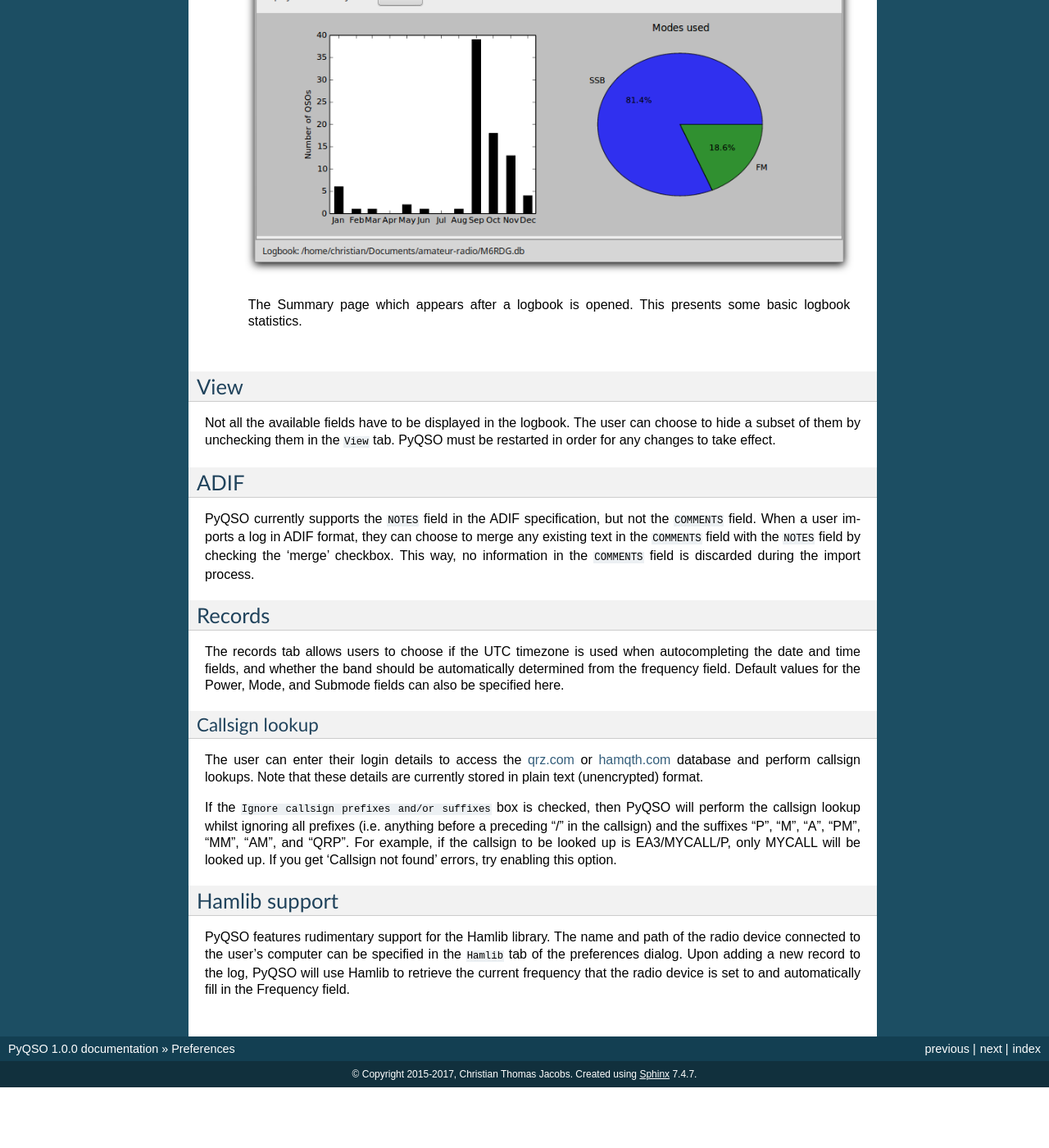
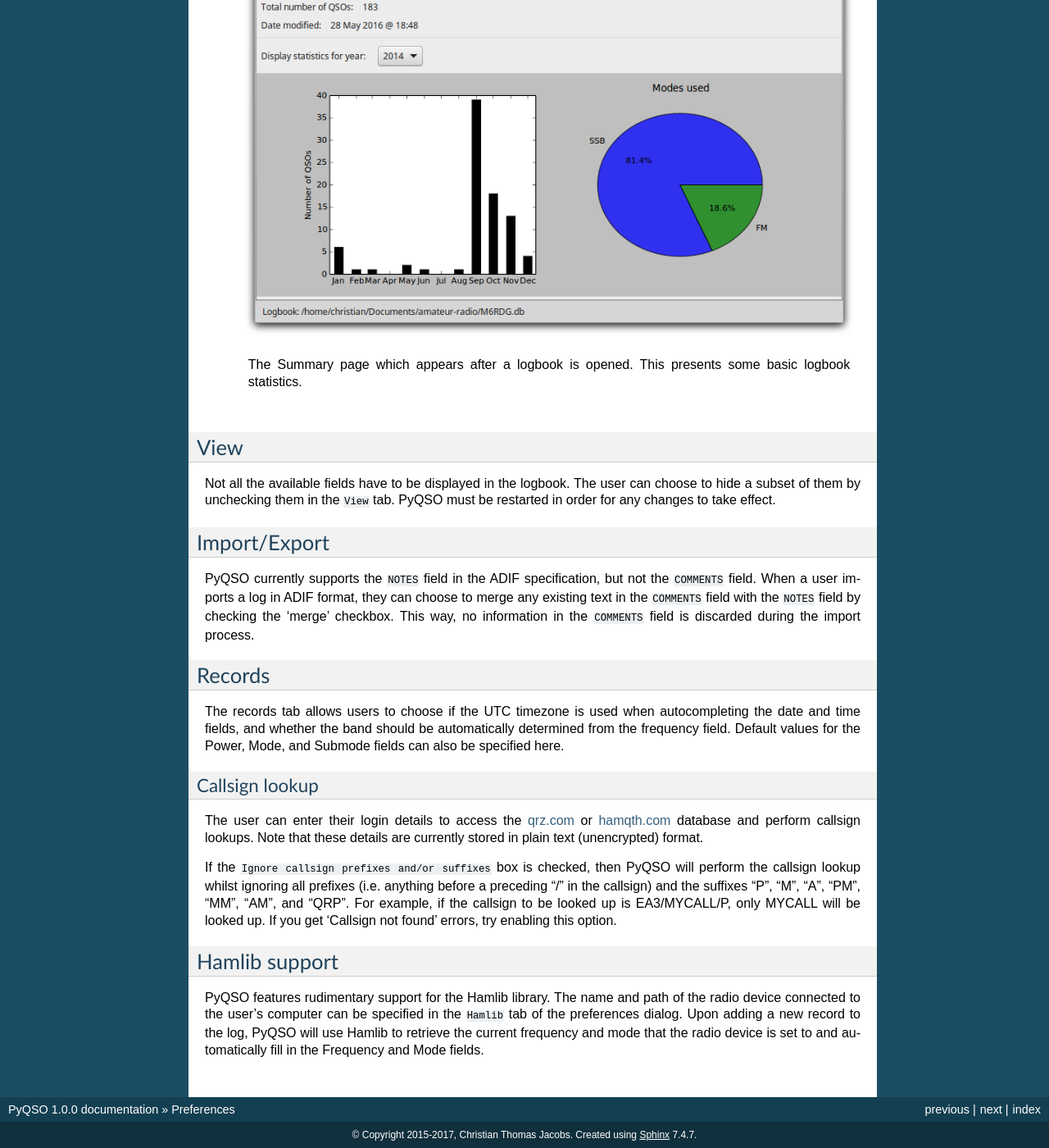
Before and after one commit to ctjacobs/pyqso, a Sphinx documentation site: the page built from docs/source/preferences.rst, in a window 1280 px wide and 1400 px high, scrolled down 617 px. Shown: the whole window at 82% size. Built offline with Sphinx 7.4.7, drawn with Linux system fonts in a browser that asks for light colours; before the commit the page ends 1943 px from its top, so only the background shows below that; some of the changed text lies outside the part shown.

```diff
--- a/docs/source/log_management.rst
+++ b/docs/source/log_management.rst
@@ -43,8 +43,8 @@ Importing and exporting a log
 -----------------------------
 
 While PyQSO stores logbooks in SQL format, it is possible to export
-individual logs in the well-known `ADIF <http://www.adif.org/>`_ format. Select the log to export,
-and click ``Export Log`` in the ``Logbook`` menu.
+individual logs in the well-known `ADIF <http://www.adif.org/>`_ and `Cabrillo <http://wwrof.org/cabrillo/>`_ formats. Select the log to export,
+and click ``Export Log as ADIF`` or ``Export Log as Cabrillo`` in the ``Logbook`` menu.
 
 Similarly, records can be imported from an ADIF file. Upon importing,
 users can choose to store the records in a new log, or append them to an
--- a/docs/source/preferences.rst
+++ b/docs/source/preferences.rst
@@ -26,8 +30,8 @@ View
 
 Not all the available fields have to be displayed in the logbook. The user can choose to hide a subset of them by unchecking them in the ``View`` tab. PyQSO must be restarted in order for any changes to take effect.
 
-ADIF
-----
+Import/Export
+-------------
 
 PyQSO currently supports the ``NOTES`` field in the ADIF specification, but not the ``COMMENTS`` field. When a user imports a log in ADIF format, they can choose to merge any existing text in the ``COMMENTS`` field with the ``NOTES`` field by checking the 'merge' checkbox. This way, no information in the ``COMMENTS`` field is discarded during the import process.
 
@@ -50,5 +54,5 @@ PyQSO features rudimentary support for the Hamlib library. The name and
 path of the radio device connected to the user's computer can be
 specified in the ``Hamlib`` tab of the preferences dialog. Upon adding a
 new record to the log, PyQSO will use Hamlib to retrieve the current
-frequency that the radio device is set to and automatically fill in the
-Frequency field.
+frequency and mode that the radio device is set to and automatically fill in the
+Frequency and Mode fields.
```
Also changed, not shown: other parts of docs/source/log_management.rst (+1 -1 lines), other parts of docs/source/preferences.rst (+4 -0 lines), docs/source/introduction.rst (+5 -5 lines), docs/source/pyqso.rst (+24 -8 lines).
